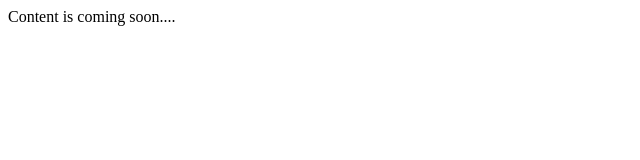
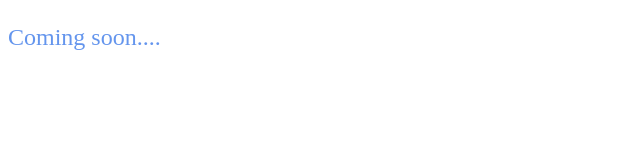
Before and after one commit to yenyulai/github.io, a plain HTML site: page index.html in a window 1280 px wide. Shown: the whole page, without its empty margins (0-640 px from the left). Drawn offline with Linux system fonts and the light colour scheme.

Commit message:
I changed the style

```diff
--- a/index.html
+++ b/index.html
@@ -4,6 +4,6 @@
         <title>Welcome to my gitHub homepage</title>
     </head>
     <body>
-        Content is coming soon....
+        <p style="font-size: x-large; color: cornflowerblue;">Coming soon....</p>
     </body>
 </html>
```
